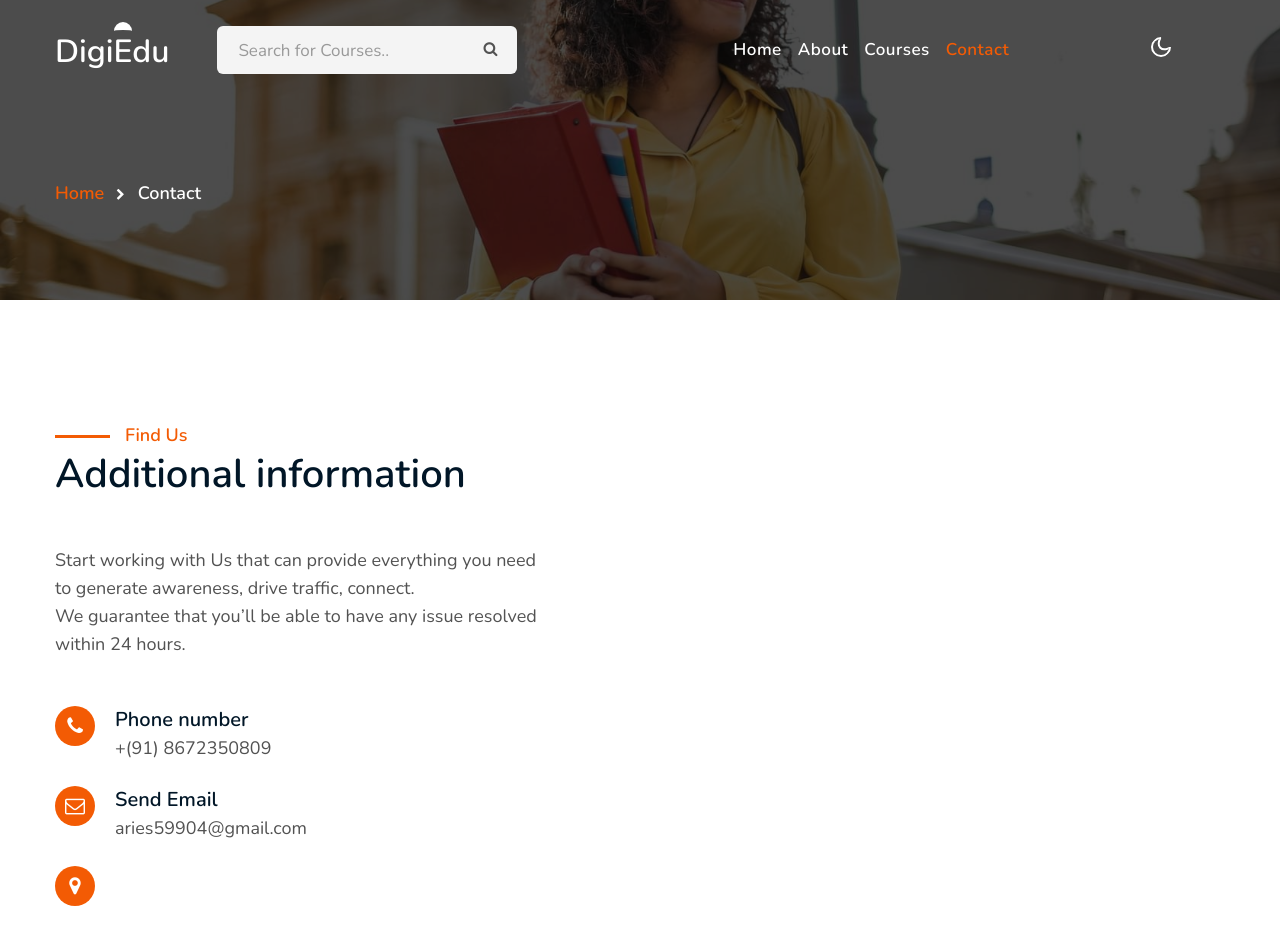
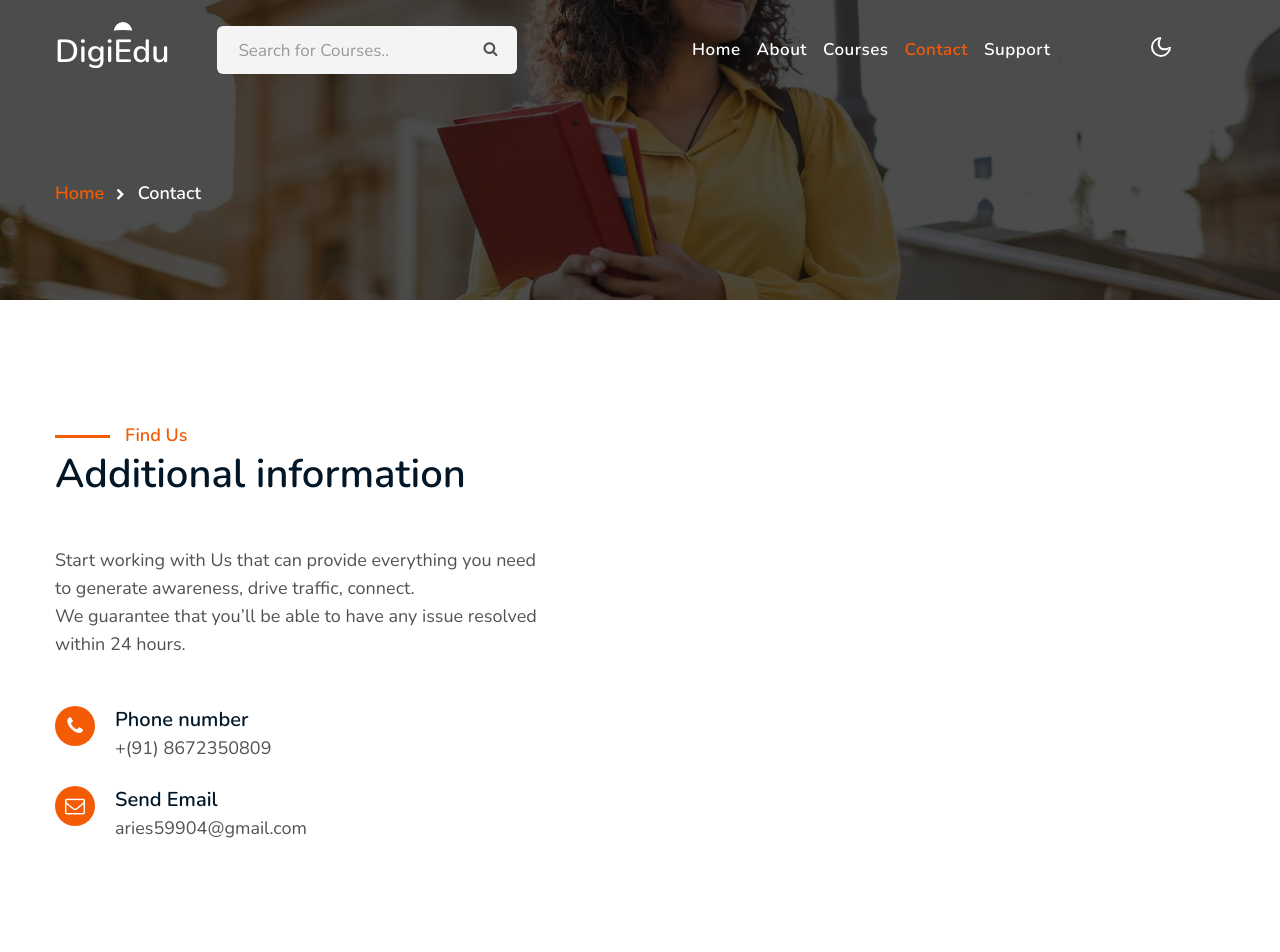
Before and after one commit to aries00021/2023-Future-Ready-Talent-Project, a plain HTML site: page contact.html in a window 1280 px wide. Shown: the top 952 px of the page. Drawn offline with nearby package versions, Linux system fonts and the light colour scheme.

Commit message:
Update contact.html

```diff
--- a/contact.html
+++ b/contact.html
@@ -59,6 +59,9 @@
 
                         <li class="nav-item active">
                             <a class="nav-link" href="contact.html">Contact</a>
+                        </li>
+                          <li class="nav-item">
+                            <a class="nav-link" href="supportbot.html">Support</a>
                         </li>
                     </ul>
                 </div>
@@ -128,12 +131,6 @@
                                 <h6>Send Email</h6>
                                 <p><a href="mail:aries59904@gmail.com" class="mail">aries59904@gmail.com</a></p>
                             </div>
-                        </div>
-                        <div class="cont-top margin-up">
-                            <div class="cont-left text-center">
-                                <span class="fa fa-map-marker"></span>
-                            </div>
-                        </div>
                     </div>
 
 
```
